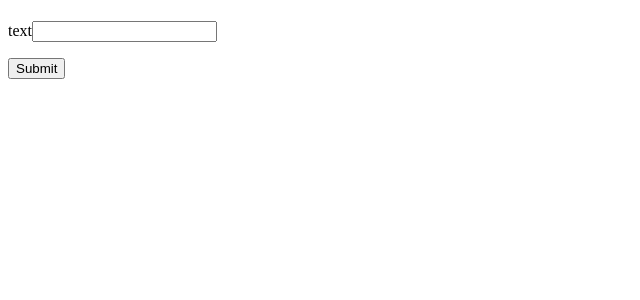
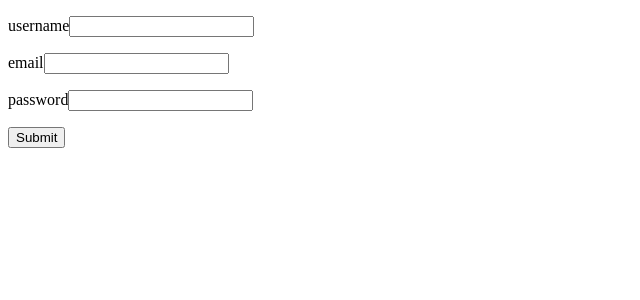
Before and after one commit to BOSSZEUS/secondreact, a React (Create React App) app: page / in a window 1280 px wide. Shown: the top 300 px of the page, without its empty margins (0-640 px from the left). Built offline with nearby package versions, Linux system fonts and the light colour scheme.

Commit message:
completed form

```diff
--- a/src/App.js
+++ b/src/App.js
@@ -4,36 +4,65 @@ import React, { Component } from 'react'
 class App extends Component {
 
   state = {
-    text: '',
-    message: ''
+    username: '',
+    email: '',
+    password: '',
+    uname: '',
+    em: '',
+    pwd: ''
   }
 
   handleInputChange = event => {
-    this.setState({ text: event.target.value })
+    this.setState({ [event.target.name]: event.target.value })
   }
 
   handleFormSubmit = event => {
     event.preventDefault()
-    console.log(this.state.text)
-    this.setState({ text: '', message: this.state.text })
+    this.setState({
+      uname: this.state.username,
+      em: this.state.email,
+      pwd: this.state.password,
+      username: '',
+      email: '',
+      password: ''
+    })
   }
 
   render() {
     return (
       <>
-        <h1>{this.state.message}</h1>
         <form>
           <p>
-            <label htmlFor="text">text</label>
+            <label htmlFor="username">username</label>
             <input
               type="text"
-              name="text"
-              id="text"
-              value={this.state.text}
+              name="username"
+              value={this.state.username}
+              onChange={this.handleInputChange} />
+          </p>
+          <p>
+            <label htmlFor="email">email</label>
+            <input
+              type="email"
+              name="email"
+              value={this.state.email}
+              onChange={this.handleInputChange} />
+          </p>
+          <p>
+            <label htmlFor="password">password</label>
+            <input
+              type="password"
+              name="password"
+              value={this.state.password}
               onChange={this.handleInputChange} />
           </p>
           <button onClick={this.handleFormSubmit}>Submit</button>
         </form>
+        <div>
+          <h1>{this.state.uname}</h1>
+          <h2>{this.state.em}</h2>
+          <h3>{this.state.pwd}</h3>
+        </div>
       </>
     )
   }
```
